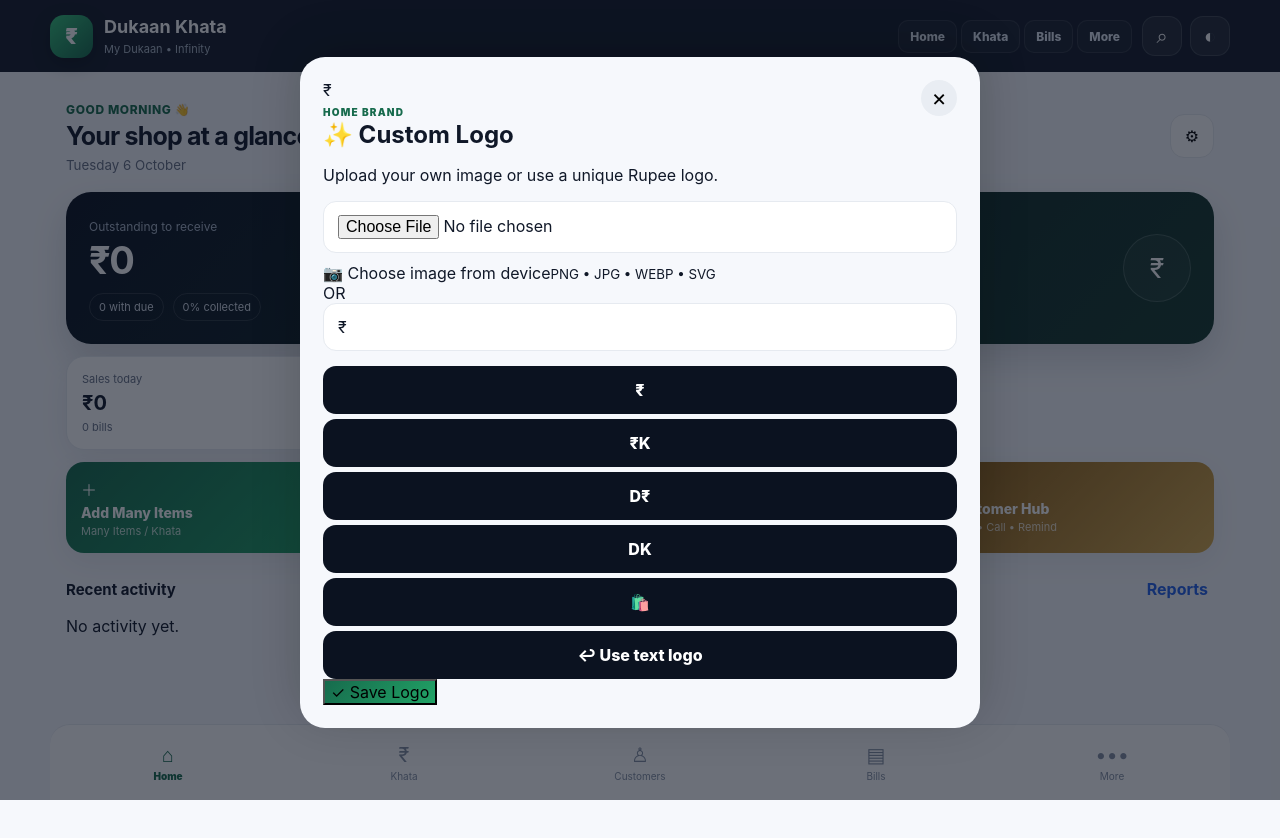
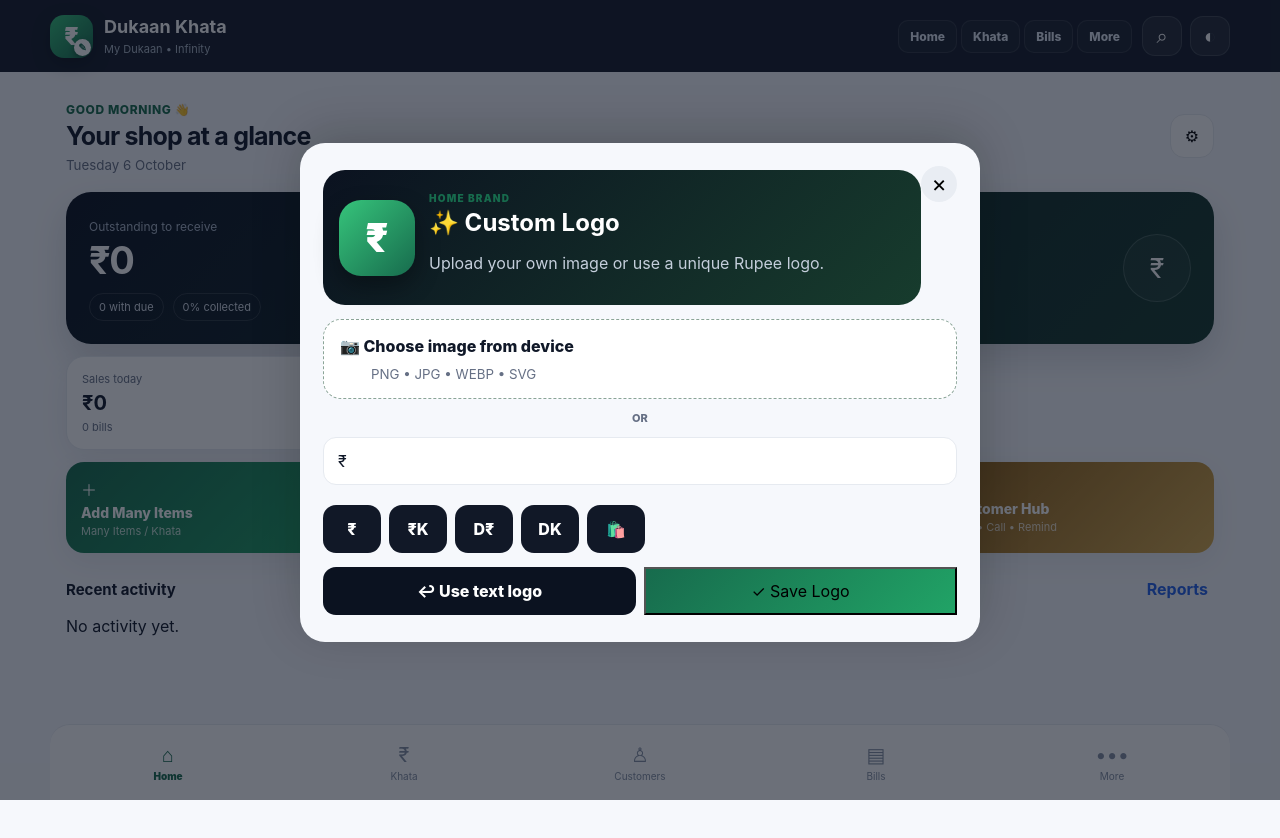
Before and after one commit to pudaykumarpudaykumar7-hub/Dukaan-Khata, a website: page index.html in a window 1280 px wide. Both pictures are taken after a click on the button "Edit Dukaan Khata logo". Drawn offline with Linux system fonts and the light colour scheme.

Commit message:
Style premium custom logo editor

```diff
--- a/style.css
+++ b/style.css
@@ -49,3 +49,26 @@
 .sell-customer-choice small{color:var(--muted);overflow:hidden;text-overflow:ellipsis;white-space:nowrap}
 .sell-customer-choice strong{font-size:22px;color:var(--primary);margin-left:10px}
 .sell-customer-choice:hover{border-color:#69a98c;transform:translateY(-1px)}
+
+/* Premium custom Home logo editor */
+.logo-editable{position:relative;overflow:hidden;padding:0}
+.logo-editable .brand-logo-mark{display:grid;place-items:center;width:100%;height:100%;font-size:25px;font-weight:950}
+.logo-editable img{width:100%;height:100%;object-fit:cover;border-radius:13px}
+.logo-editable:after{content:"✎";position:absolute;right:2px;bottom:2px;width:17px;height:17px;border-radius:50%;background:#fff;color:#176b4d;font-size:10px;display:grid;place-items:center;box-shadow:0 2px 6px #0005}
+.logo-editor{padding:4px 0}
+.logo-editor-hero{display:flex;gap:14px;align-items:center;padding:16px;border-radius:22px;background:linear-gradient(135deg,#0b1220,#173c2d);color:#fff;margin-bottom:14px}
+.logo-editor-hero h2{margin:2px 0 4px}
+.logo-editor-hero .muted{color:#c4cedb}
+.logo-editor-preview{width:76px;height:76px;flex:0 0 76px;border-radius:22px;background:linear-gradient(135deg,#36c47b,#176b4d);display:grid;place-items:center;overflow:hidden;box-shadow:0 10px 25px #0005}
+.logo-editor-preview span{font-size:40px;font-weight:950;color:#fff}
+.logo-editor-preview img{width:100%;height:100%;object-fit:cover}
+.logo-upload{display:flex;align-items:center;gap:10px;flex-wrap:wrap;padding:16px;border:1px dashed #8aa497;border-radius:18px;background:var(--surface);cursor:pointer}
+.logo-upload input{display:none}
+.logo-upload span{font-weight:850}
+.logo-upload small{width:100%;color:var(--muted);margin-left:31px}
+.logo-editor-or{text-align:center;color:var(--muted);font-size:11px;font-weight:800;margin:12px}
+.logo-presets{display:flex;gap:8px;flex-wrap:wrap;margin:10px 0 14px}
+.logo-presets .logo-choice{width:auto;min-width:58px;margin:0;background:#111827}
+.logo-editor-actions{display:grid;grid-template-columns:1fr 1fr;gap:8px}
+.logo-editor-actions button{margin:0}
+@media(max-width:480px){.logo-editor-hero{align-items:flex-start}.logo-editor-actions{grid-template-columns:1fr}.logo-upload small{margin-left:0}}
```
